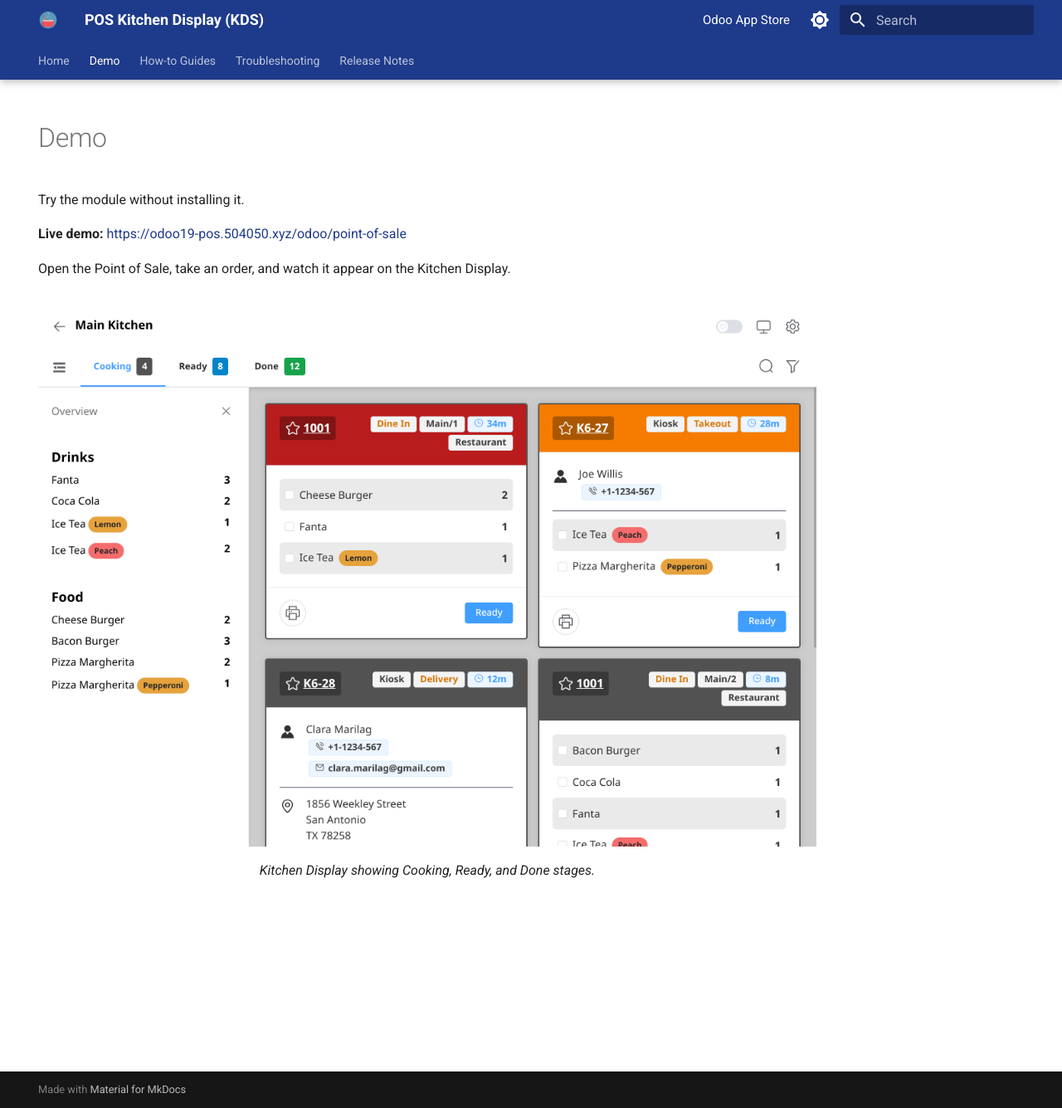
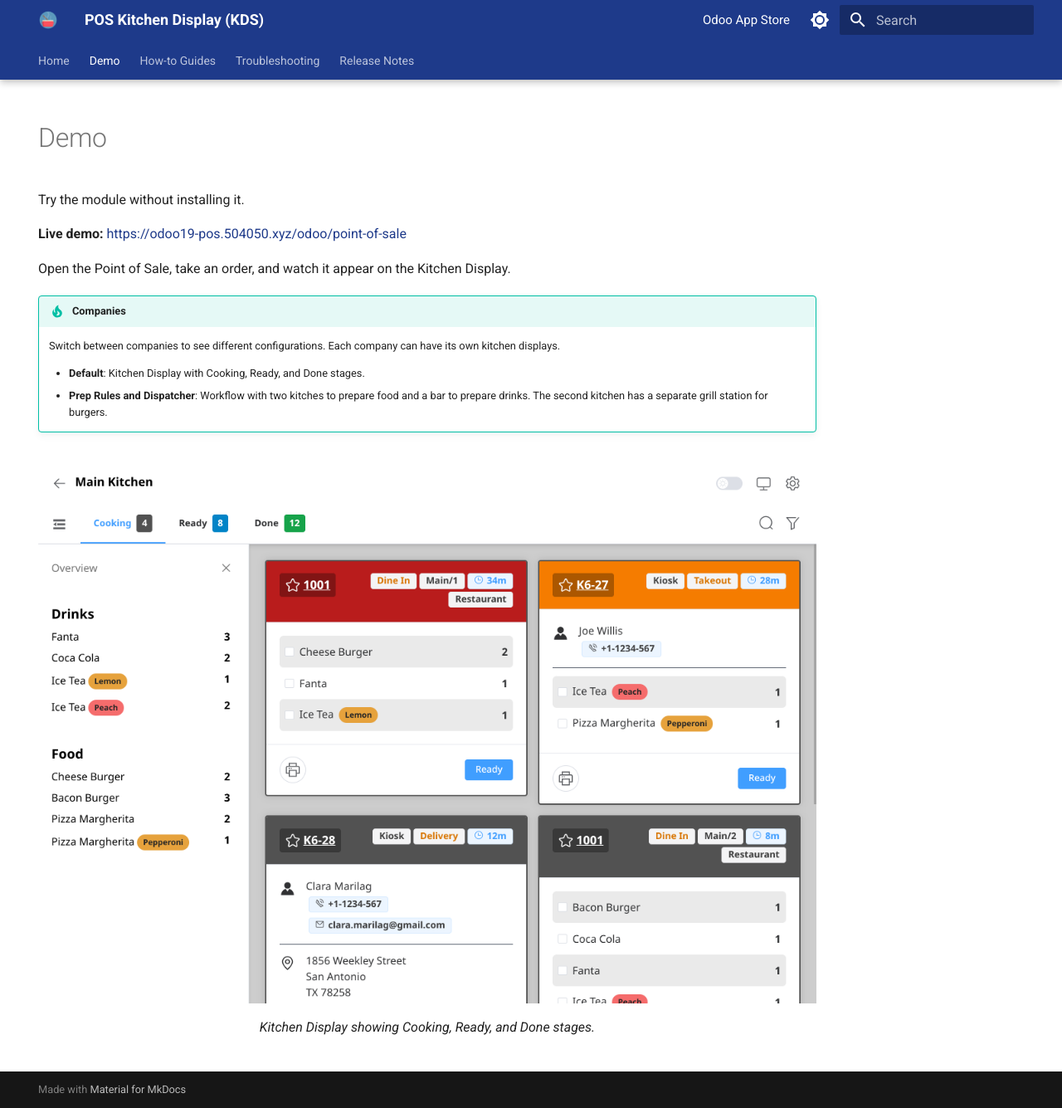
Before and after one commit to abichinger/odoo_aks_docs, an MkDocs documentation site: the page built from docs/demo.md, in a window 1280 px wide and 1335 px high. Shown: the whole window at 83% size. Built offline with MkDocs 1.6.1 and Material for MkDocs 9.7.7, drawn with Linux system fonts in a browser that asks for light colours.

Commit message:
Update demo.md

```diff
--- a/docs/demo.md
+++ b/docs/demo.md
@@ -11,6 +11,13 @@
 
 Open the Point of Sale, take an order, and watch it appear on the Kitchen Display.
 
+!!! tip "Companies"
+
+    Switch between companies to see different configurations. Each company can have its own kitchen displays.
+
+    - **Default**: Kitchen Display with Cooking, Ready, and Done stages.
+    - **Prep Rules and Dispatcher**: Workflow with two kitches to prepare food and a bar to prepare drinks. The second kitchen has a separate grill station for burgers.
+
 ![Kitchen Display interface](assets/screenshots/demo-overview.png)
 /// caption
 Kitchen Display showing Cooking, Ready, and Done stages.
```
